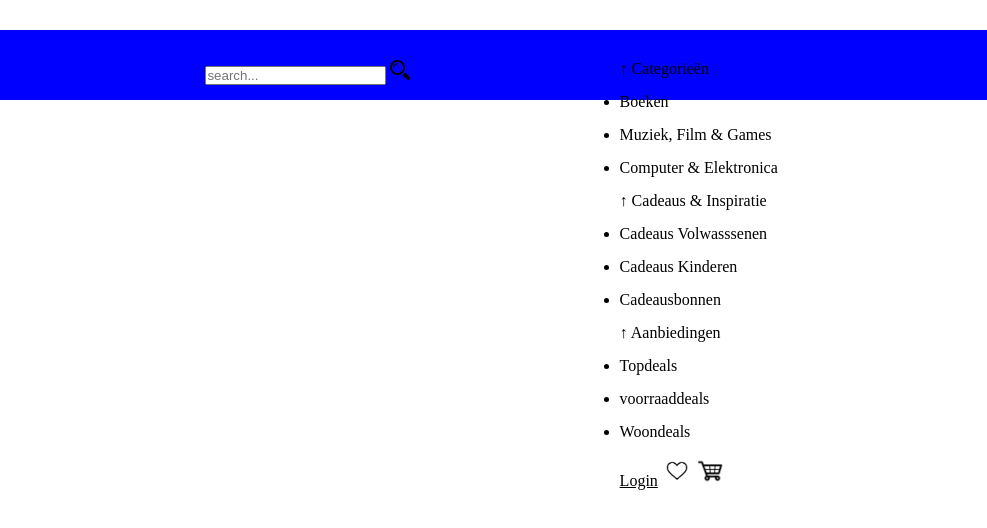
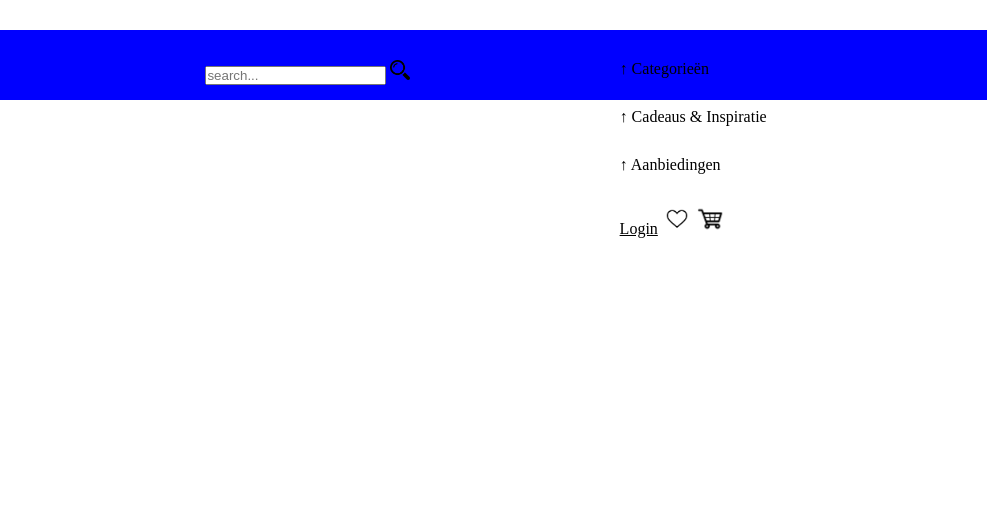
Before and after one commit to zavo-web/webshop-team-chaos, a plain HTML site: page index.html in a window 1280 px wide. Shown: the full height of the page, 293-1280 px from the left. Drawn offline with Linux system fonts and the light colour scheme.

Commit message:
yooo fixed it

```diff
--- a/index.css
+++ b/index.css
@@ -14,3 +14,27 @@ section{
     display: flex;
     justify-content: space-evenly;
 }
+.Box1 ul {
+    max-height: 0;
+    overflow: hidden;
+    transition: max-height 0.3s ease;
+}
+.Box1 ul.show {
+    max-height: 200px;
+}
+.Box2 ul {
+    max-height: 0;
+    overflow: hidden;
+    transition: max-height 0.3s ease;
+}
+.Box2 ul.show {
+    max-height: 200px;
+}
+.Box3 ul {
+    max-height: 0;
+    overflow: hidden;
+    transition: max-height 0.3s ease;
+}
+.Box3 ul.show {
+    max-height: 200px;
+}
```
